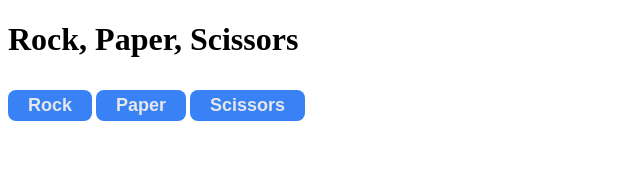
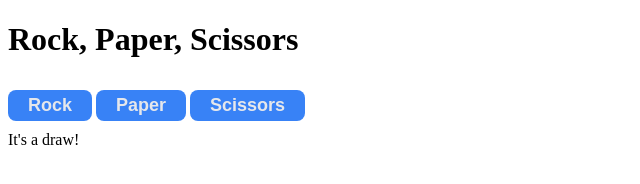
Before and after one commit to julian-s-official/rock-paper-scissors, a plain HTML site: page index.html in a window 1280 px wide. Both pictures are taken after a click on the button "Rock". Shown: the full height of the page, 0-640 px from the left. Drawn offline with Linux system fonts and the light colour scheme.

Commit message:
Connect buttons to play game, output in div

```diff
--- a/index.html
+++ b/index.html
@@ -13,6 +13,7 @@
   <button id="rock">Rock</button>
   <button id="paper">Paper</button>
   <button id="scissors">Scissors</button>
+  <div id="result"></div>
 
 </body>
 
--- a/javascript.js
+++ b/javascript.js
@@ -16,7 +16,11 @@ function getComputerChoice(){
   return array[randomNumber];
 }
 
-function playRound(playerSelection, computerSelection) {
+const result = document.querySelector('#result');
+
+function playRound(event) {
+  const playerSelection = event.target.id;
+  const computerSelection = getComputerChoice();
   if (playerSelection.toLowerCase() == 'rock') {
     switch(computerSelection.toLowerCase()) {
       case 'rock':
@@ -54,3 +58,13 @@ function playRound(playerSelection, computerSelection) {
     return "Didn't select Rock, Paper or Scissors!"
   }
 }
+
+function playGame(event){
+  result.textContent = playRound(event);
+}
+
+const buttons = document.querySelectorAll('button');
+
+buttons.forEach((button) => {
+  button.addEventListener('click', playGame);
+});
```
